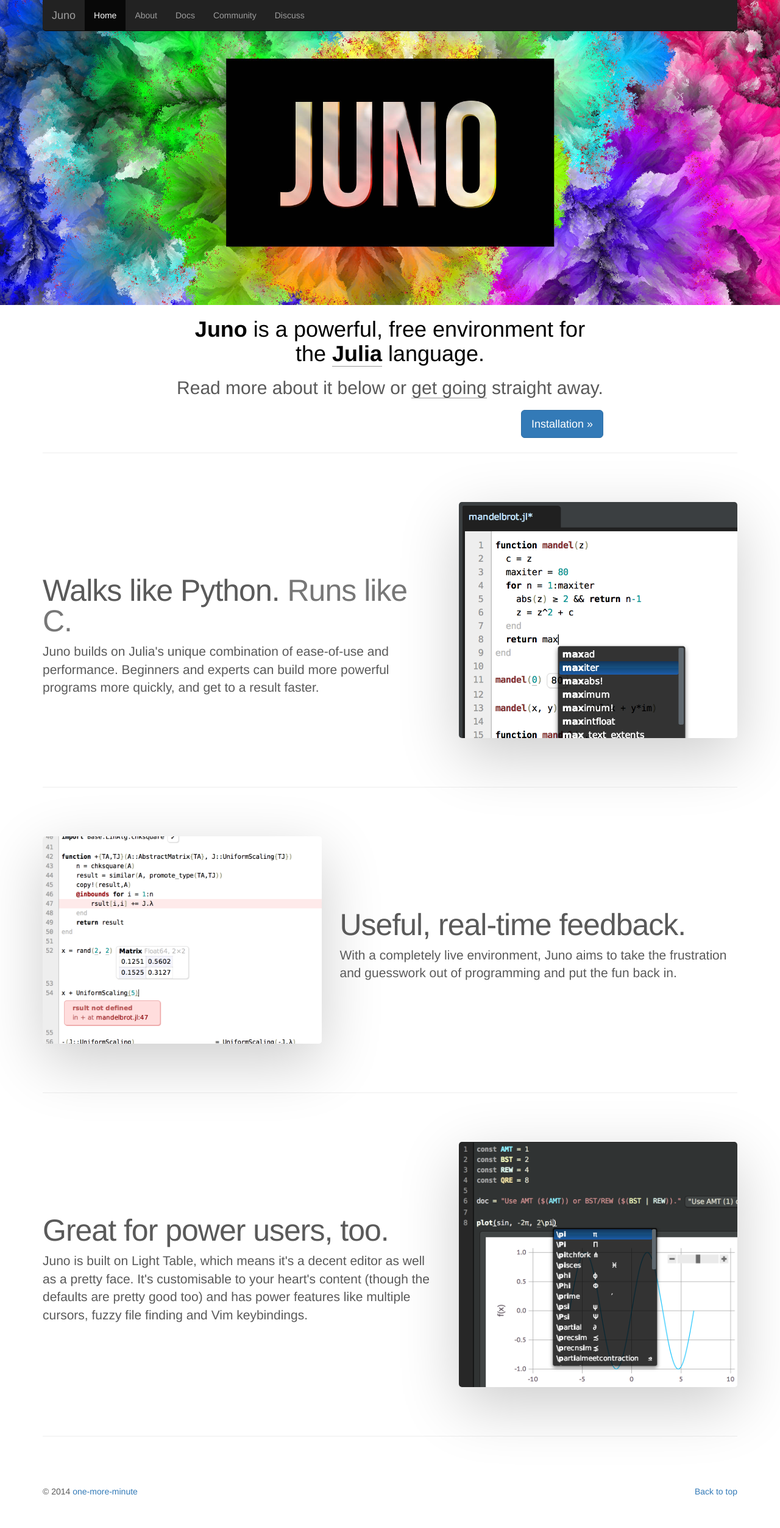
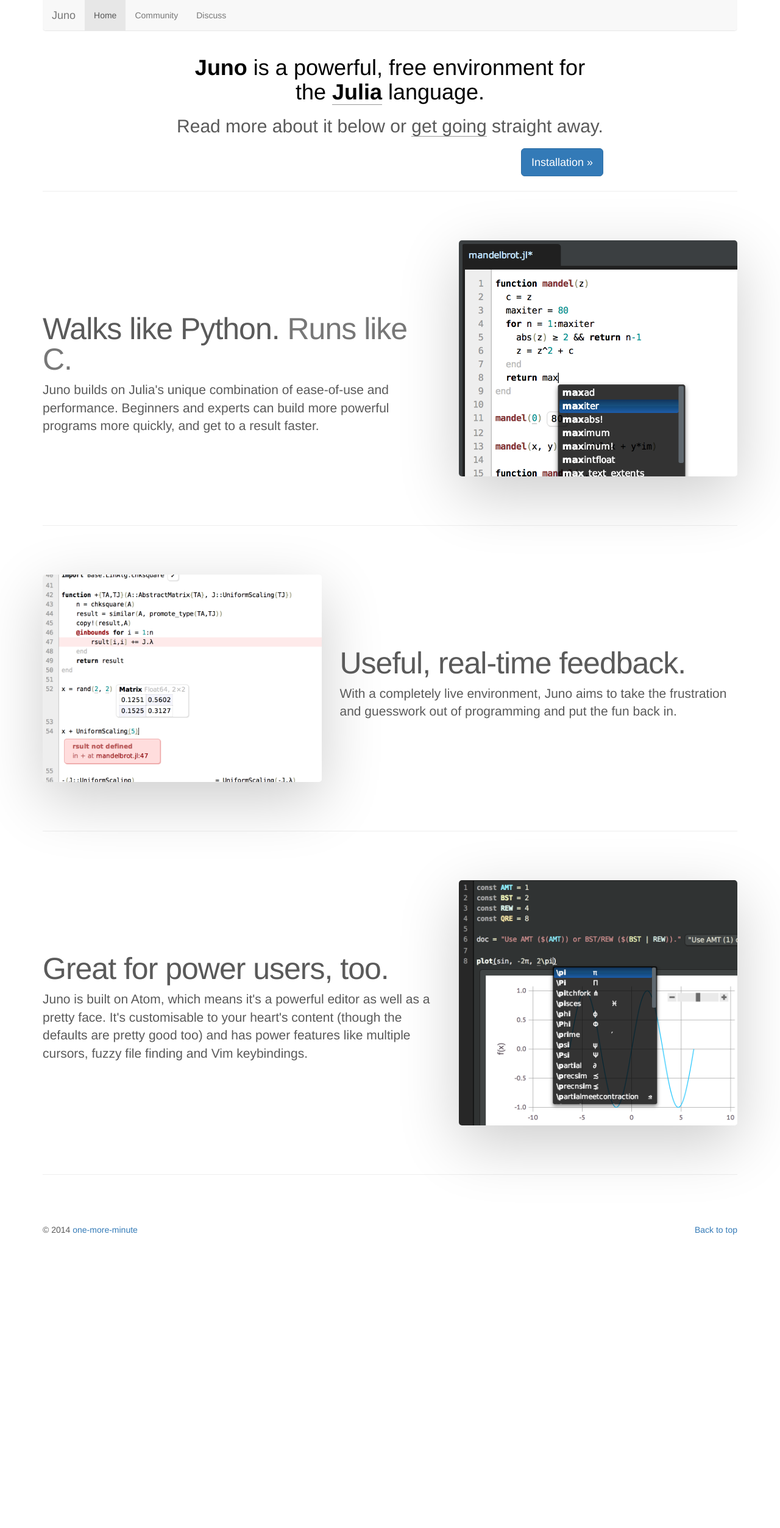
Before and after one commit to JunoLab/junolab.github.io, a Jekyll site: the page built from index.html, in a window 1280 px wide. Shown: the whole page at 61% size. Built offline with Jekyll 4.4.1, drawn with Linux system fonts in a browser that asks for light colours; nearby versions of some CDN libraries; after the commit the page ends 2076 px from its top, so only the background shows below that.

Commit message:
initial updates

```diff
--- /dev/null
+++ b/Gemfile
@@ -0,0 +1,2 @@
+source 'https://rubygems.org'
+gem 'github-pages'
--- a/_config.yml
+++ b/_config.yml
@@ -26,10 +26,6 @@
 navigation:
   - text: Home
     url: /
-  - text: About
-    url: /about/
-  - text: Docs
-    url: /docs/
   - text: Community
     url: /community/
   - text: Discuss
--- a/_includes/navbar.html
+++ b/_includes/navbar.html
@@ -1,6 +1,6 @@
 <div class="navbar-wrapper">
   <div class="container">
-    <div class="navbar navbar-inverse navbar-static-top" role="navigation">
+    <div class="navbar navbar-default navbar-static-top" role="navigation">
       <div class="container">
         <div class="navbar-header">
           <button type="button" class="navbar-toggle" data-toggle="collapse" data-target=".navbar-collapse">
--- a/css/juno.css
+++ b/css/juno.css
@@ -12,71 +12,6 @@
 a.active {
   font-weight: bold;
 }
-
-/* CUSTOMIZE THE NAVBAR
--------------------------------------------------- */
-
-/* Special class on .container surrounding .navbar, used for positioning it into place. */
-.front-navbar > .navbar-wrapper {
-  position: absolute;
-  top: 0;
-  right: 0;
-  left: 0;
-  z-index: 20;
-}
-
-/* Flip around the padding for proper display in narrow viewports */
-.navbar-wrapper > .container {
-  padding-right: 0;
-  padding-left: 0;
-}
-.navbar-wrapper .navbar {
-  padding-right: 15px;
-  padding-left: 15px;
-}
-
-.front-navbar .navbar {
-  box-shadow: 0 0 20px rgba(0,0,0,0.2);
-}
-
-.navbar-wrapper .navbar .container {
-  width: auto;
-}
-
-
-/* CUSTOMIZE THE CAROUSEL
--------------------------------------------------- */
-
-/* Carousel base class */
-.carousel {
-  height: 500px;
-}
-/* Since positioning the image, we need to help out the caption */
-.carousel-caption {
-  z-index: 10;
-}
-
-/* Declare heights because of positioning of img element */
-.carousel .item {
-  height: 500px;
-  background-color: #777;
-}
-.carousel-inner > .item > img {
-  position: absolute;
-  top: 0;
-  left: 0;
-  min-width: 100%;
-  height: 500px;
-}
-
-/* Juno Logo */
-.carousel .item.logo {
-  background: url("{{site.url}}/images/juno_canvas.jpg");
-  background-size: cover;
-  background-position: center;
-}
-
-
 
 /* MARKETING CONTENT
 -------------------------------------------------- */
--- a/index.html
+++ b/index.html
@@ -5,15 +5,6 @@
 <div class="front-navbar">
   {% include navbar.html %}
 </div>
-
-<!-- Carousel
-================================================== -->
-<div id="myCarousel" class="carousel slide" data-ride="carousel">
-  <div class="carousel-inner">
-    <div class="item active logo">
-    </div>
-  </div>
-</div><!-- /.carousel -->
 
 <!-- Marketing messaging and featurettes
 ================================================== -->
@@ -85,7 +76,7 @@
         <span class="text-muted"></span>
       </h2>
       <p class="lead">
-        Juno is built on Light Table, which means it's a decent
+        Juno is built on Atom, which means it's a powerful
         editor as well as a pretty face. It's customisable to your heart's
         content (though the defaults are pretty good too) and has power features
         like multiple cursors, fuzzy file finding and Vim keybindings.
```
Also changed, not shown: about/index.md (deleted, +0 -29 lines), docs/evaluation.md (deleted, +0 -16 lines), docs/index.md (deleted, +0 -10 lines), docs/install-manual.md (deleted, +0 -40 lines), docs/install.md (deleted, +0 -31 lines), docs/ltnotes.md (deleted, +0 -12 lines), docs/modules.md (deleted, +0 -23 lines), docs/notes.md (deleted, +0 -34 lines), docs/offline.md (deleted, +0 -19 lines), docs/settings.md (deleted, +0 -28 lines), docs/terminal.md (deleted, +0 -28 lines), docs/troubleshooting.md (deleted, +0 -12 lines), Gemfile.lock (added).
